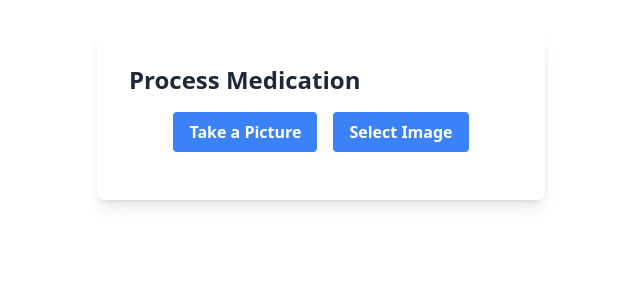
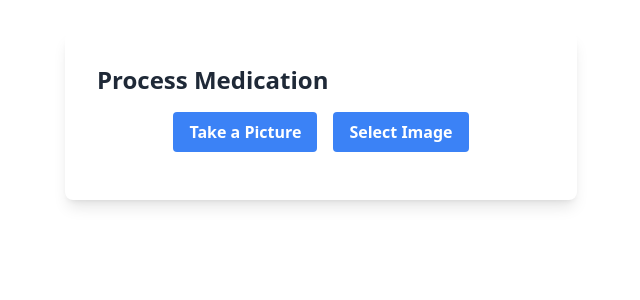
Before and after one commit to satyam8932/medication-extract-prototype, a React (Vite) app in the folder frontend/: page / in a window 1280 px wide. Shown: the top 300 px of the page, without its empty margins (319-959 px from the left). Built offline with nearby package versions, Linux system fonts and the light colour scheme.

Commit message:
size fix

```diff
--- a/frontend/src/App.jsx
+++ b/frontend/src/App.jsx
@@ -90,7 +90,7 @@ function App() {
 
   return (
     <div className="container mx-auto px-4 py-8">
-      <div className="max-w-md mx-auto bg-white rounded-lg shadow-lg p-8">
+      <div className="max-w-lg mx-auto bg-white rounded-lg shadow-lg p-8">
         <h2 className="text-2xl font-bold text-gray-800 mb-4">Process Medication</h2>
         <div className="mb-4 mx-auto flex justify-center">
           <button onClick={handleTakePicture} className="bg-blue-500 hover:bg-blue-600 text-white font-semibold py-2 px-4 rounded focus:outline-none focus:shadow-outline">
```
